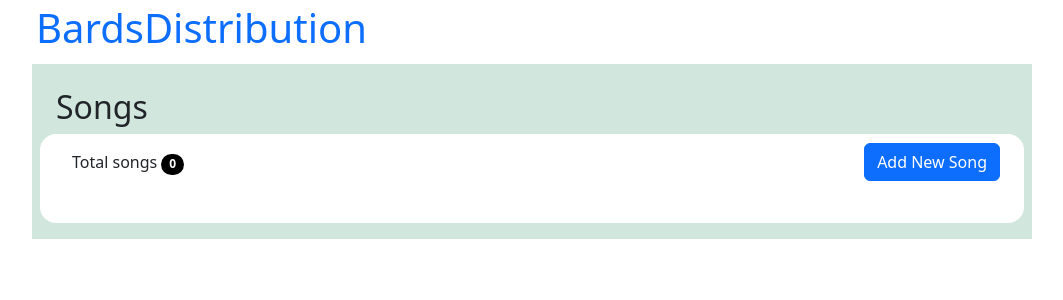
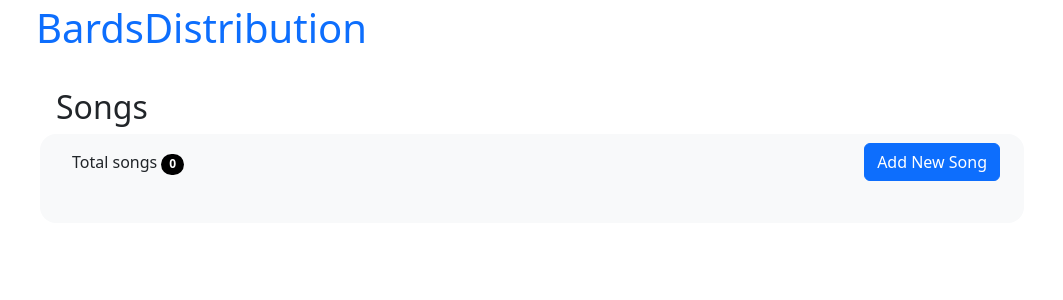
Before and after one commit to nicarpov/bardsDistribution, a Flask app: page /explore in a window 1280 px wide. Shown: the top 300 px of the page, without its empty margins (108-1171 px from the left). Run offline with Flask 3, Linux system fonts and the light colour scheme; data that the repository does not hold is empty; some libraries are stand-ins or nearby versions.

Commit message:
little facelift

```diff
--- a/app/templates/base.html
+++ b/app/templates/base.html
@@ -53,7 +53,7 @@
         {% endwith %}
 
         {# application content needs to be provided in the app_content block #}
-        <div class="app_content bg-success-subtle p-2 d-flex justify-content-center">
+        <div class="app_content p-2 d-flex justify-content-center">
             {% block app_content %}{% endblock %}
         </div>
 
--- a/app/templates/explore.html
+++ b/app/templates/explore.html
@@ -8,7 +8,7 @@
             <div class="p-3 pb-0" style="width: fit-content">
                 <h2 class="m-0">Songs</h2>
             </div>
-            <div class="px-3 my-2 bg-body rounded-4" >
+            <div class="px-3 my-2 bg-light rounded-4" >
 
                 <div class="d-flex mb-3 p-2 justify-content-between align-items-center">
                     <p class=" p-1 m-1">
--- a/app/templates/user.html
+++ b/app/templates/user.html
@@ -3,14 +3,14 @@
 
 {% block app_content %}
     <div class="d-flex flex-column " style="width: 100%">
-        <div class="px-3 pt-2 bg-body rounded-4" style="width: fit-content">
+        <div class="px-3 pt-2 bg-light rounded-4" style="width: fit-content">
             {% include '_user_card.html' %}
         </div>
         <div class="songs d-flex flex-column" >
             <div class="p-3 pb-0">
                 <h2 class="m-0">Songs</h2>
             </div>
-            <div class="px-3 my-2 bg-body rounded-4" >
+            <div class="px-3 my-2 bg-light rounded-4" >
 
                 <div class="d-flex mb-3 p-2 justify-content-between">
                     <p class=" p-1 m-1">
```
